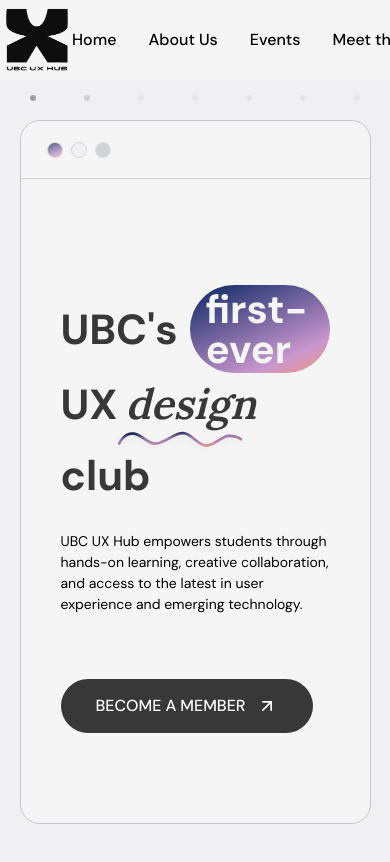
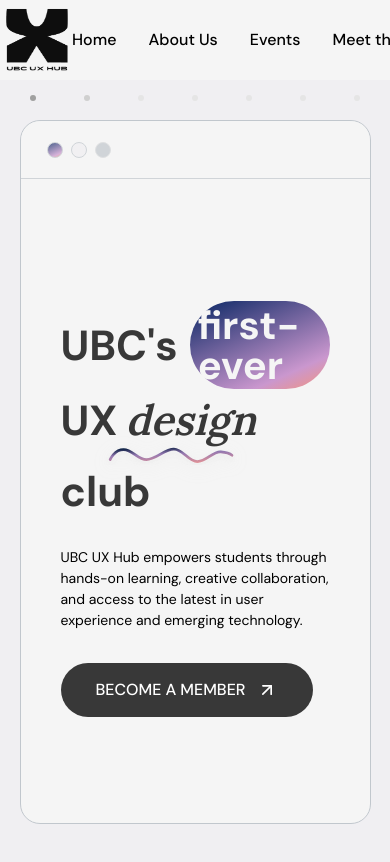
Before and after one commit to auroraxcheng/UXhub-website, a Next.js app: page / in a window 390 px wide. Shown: the top 862 px of the page. Built offline with nearby package versions, Linux system fonts and the light colour scheme.

Commit message:
Fixes: container, padding, responsiveness

```diff
--- a/src/components/HeroContent.tsx
+++ b/src/components/HeroContent.tsx
@@ -16,16 +16,12 @@
         <div className="flex items-center flex-nowrap gap-2 sm:gap-2 md:gap-2 lg:gap-2">
           <span>UBC&apos;s</span>
           <span
-            className="rounded-[80px] text-[#F5F5F5] font-dm-sans font-bold px-2 sm:px-4 md:px-6 lg:px-6"
+            className="rounded-[80px] text-[#F5F5F5] font-dm-sans font-bold px-2 sm:px-4 md:px-6 lg:px-6 py-1 ml-1"
             /* Keep inline, Tailwind doesn't support CSS gradients directly in classes */
             style={{
               background: "linear-gradient(156deg, #052462 -1.32%, #CA97CE 77.58%, #F09485 97.31%)",
               fontSize: "clamp(40px, 6vw, 48px)",
-              padding: "8px 16px",
-              marginLeft: "4px",
               lineHeight: "1",
-              paddingTop: "4px",
-              paddingBottom: "4px",
             }}
           >
             first-ever
@@ -41,7 +37,7 @@
               height="24"
               viewBox="0 0 300 32"
               fill="none"
-              className="absolute left-1/2 -translate-x-1/2 -bottom-[13px] w-[190px] h-[20px] sm:w-[200px] sm:h-[21px] md:w-[220px] md:h-[23px] lg:w-[250px] lg:h-[26px] ml-[15px] lg:ml-[30px]"
+              className="absolute left-[55%] -translate-x-1/2 -bottom-[13px] w-[190px] h-[20px] sm:w-[200px] sm:h-[21px] md:w-[220px] md:h-[23px] lg:w-[250px] lg:h-[26px]"
               /* Keep inline for complex filter, Tailwind doesn't support drop-shadow filters */
               style={{
                 filter: "drop-shadow(0px 4px 8px rgba(224, 224, 224, 0.25))",
@@ -112,10 +108,10 @@
           <span>club</span>
         </div>
       </h1>
-      <p className="font-dm-sans leading-normal text-[#000] text-[14px] mt-6 mb-[30px] max-w-[600px] text-left">
+      <p className="font-dm-sans leading-normal text-[#000] text-sm sm:text-base md:text-base mt-6 mb-[30px] max-w-[600px] text-left">
         UBC UX Hub empowers students through hands-on learning, creative collaboration, and access to the latest in user experience and emerging technology.
       </p>
-      <div className="mt-16 flex gap-4">
+      <div className="mt-8 sm:mt-10 md:mt-12 lg:mt-16 flex gap-4">
         <Button variant="primary" icon={<ArrowUpRight className="w-5 h-5" />}>
           BECOME A MEMBER
         </Button>
--- a/src/pages/HeroSection.tsx
+++ b/src/pages/HeroSection.tsx
@@ -6,7 +6,7 @@
 
 export default function HeroSection({ children }: HeroSectionProps) {
   return (
-    <section className="w-[90%] max-w-[1100px] h-[calc(100vh-140px)] flex-shrink-0 rounded-[20px] border border-[#C1C7CD] bg-[#f5f5f5] relative overflow-visible flex flex-col items-center">
+    <section className="w-[90%] max-w-[1100px] min-h-[calc(100vh-140px)] flex-shrink-0 rounded-[20px] border border-[#C1C7CD] bg-[#f5f5f5] relative overflow-visible flex flex-col items-center">
       {/* cursor - "and largest!" */}
       <div className="hidden md:block absolute top-[100px] left-[170px] lg:top-[100px] lg:left-[160px] md:top-[100px] md:left-[100px] z-10">
         <img
```
